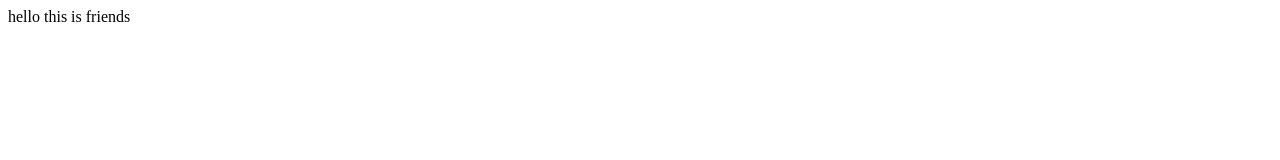
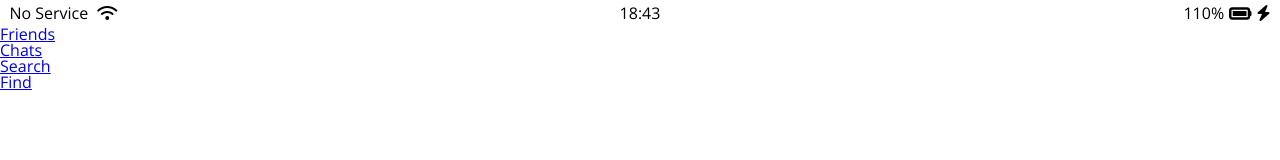
Before and after one commit to Jeongwon-Seok/kokoa-clone-2021, a plain HTML site: page friends.html in a window 1280 px wide. Drawn offline with nearby package versions, Linux system fonts and the light colour scheme.

Commit message:
#7 Navigation bar(1)

```diff
--- a/friends.html
+++ b/friends.html
@@ -1 +1,40 @@
-hello this is friends
+<!DOCTYPE html>
+<html lang="en">
+  <head>
+    <link rel="stylesheet" href="css/styles.css" />
+    <meta charset="UTF-8" />
+    <meta http-equiv="X-UA-Compatible" content="IE=edge" />
+    <meta name="viewport" content="width=device-width, initial-scale=1.0" />
+    <title>Friends - Kokoa Clone</title>
+  </head>
+  <body>
+    <div class="status-bar">
+      <div class="status-bar__column">
+        <span>No Service</span>
+        <i class="fas fa-wifi"></i>
+      </div>
+      <div class="status-bar__column">
+        <span>18:43</span>
+      </div>
+      <div class="status-bar__column">
+        <span>110%</span>
+        <i class="fas fa-battery-full fa-lg"></i>
+        <i class="fas fa-bolt"></i>
+      </div>
+    </div>
+
+    <nav>
+      <ul>
+        <li><a href="friends.html">Friends</a></li>
+        <li><a href="#">Chats</a></li>
+        <li><a href="#">Search</a></li>
+        <li><a href="#">Find</a></li>
+      </ul>
+    </nav>
+
+    <script
+      src="https://kit.fontawesome.com/6478f529f2.js"
+      crossorigin="anonymous"
+    ></script>
+  </body>
+</html>
```
